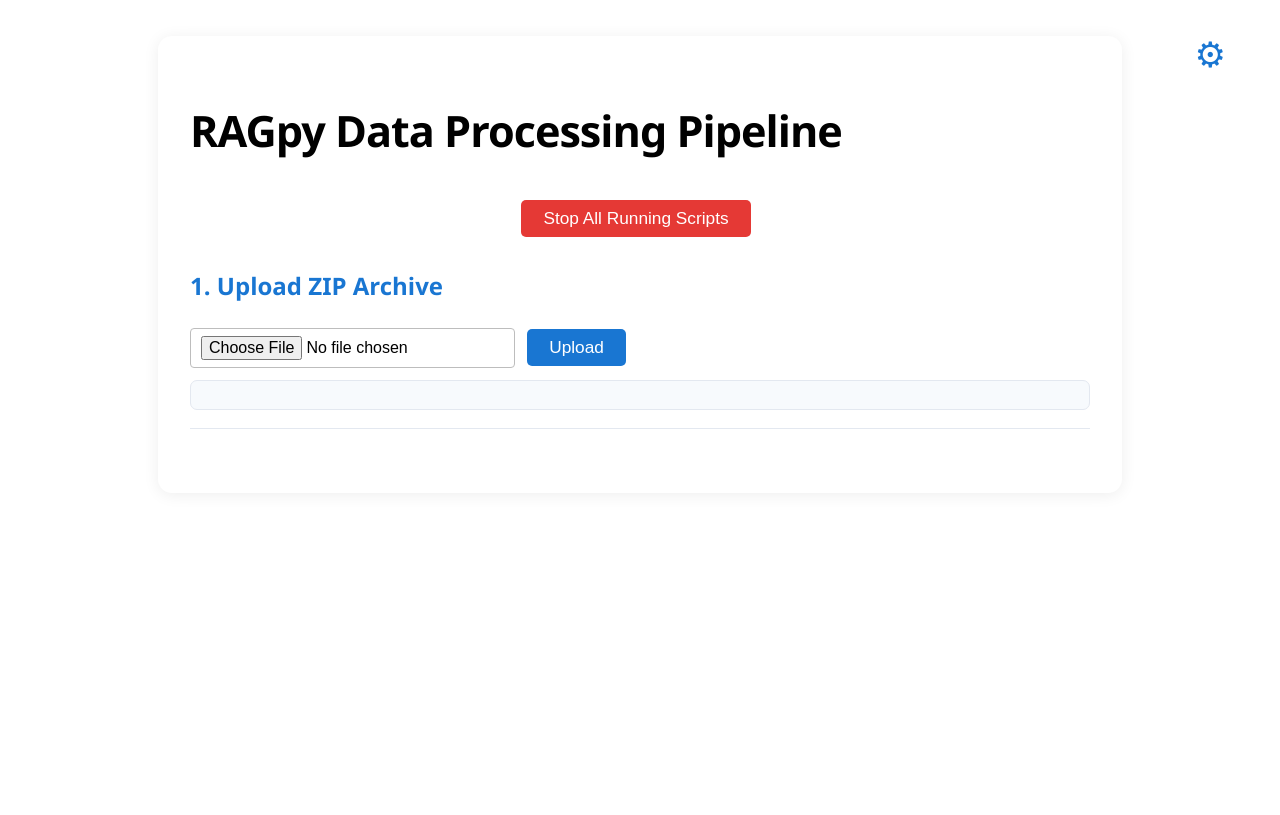
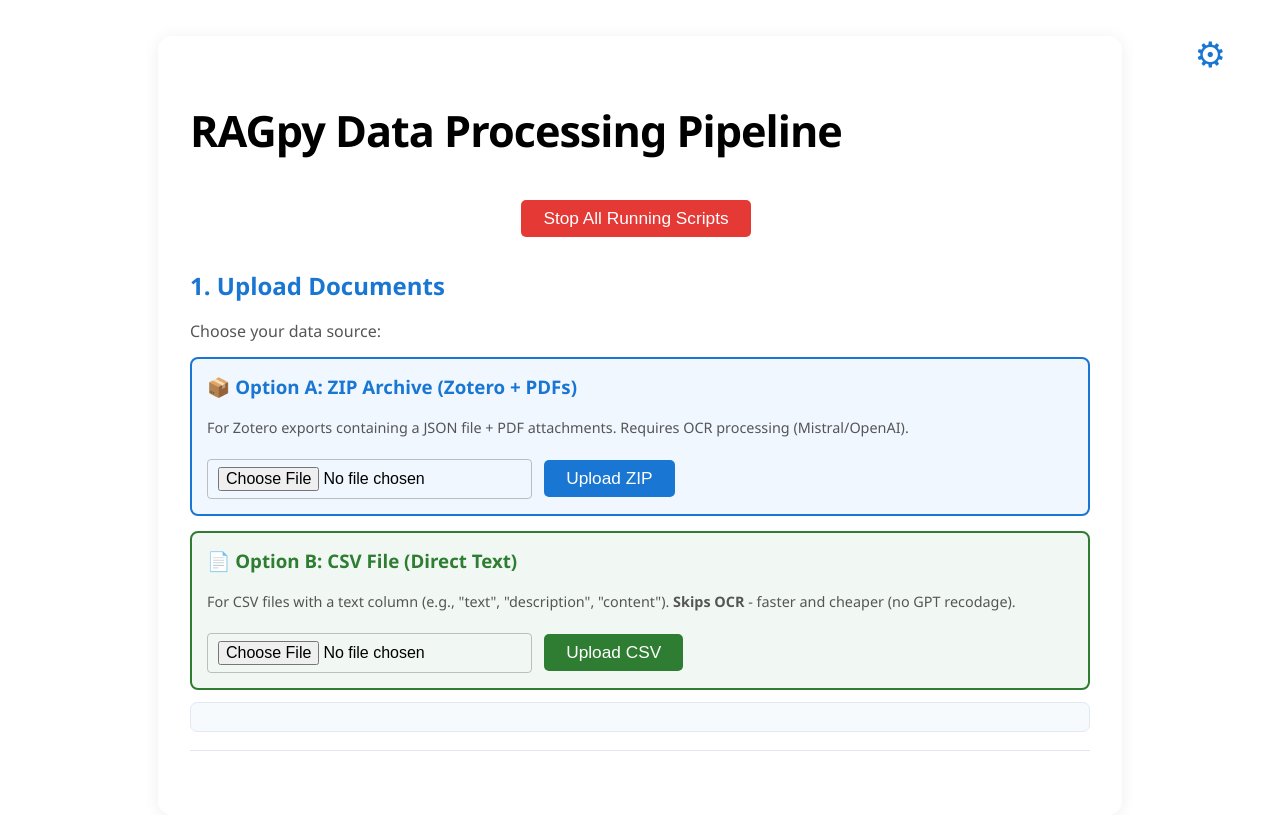
Before and after one commit to MyWebIntelligence/ragpy, a FastAPI app: page / in a window 1280 px wide. Before the commit the page ends 429 px from the top, so only its background shows below. Run offline with FastAPI, Linux system fonts and the light colour scheme.

Commit message:
csv upload feature bis

```diff
--- a/app/main.py
+++ b/app/main.py
@@ -139,6 +139,80 @@ async def upload_zip(file: UploadFile = File(...)):
     relative_processing_path = os.path.relpath(processing_path, UPLOAD_DIR)
     logger.info(f"Returning relative processing path: {relative_processing_path} to client. (Absolute was: {processing_path})")
     return JSONResponse({"path": relative_processing_path, "tree": tree})
+
+@app.post("/upload_csv")
+async def upload_csv_endpoint(file: UploadFile = File(...)):
+    """
+    Upload CSV file for direct ingestion (bypass PDF/OCR).
+    Converts CSV to DataFrame using ingestion.csv_ingestion module,
+    then saves it as output.csv for the pipeline.
+    """
+    # Generate unique directory for this CSV upload
+    unique_id = str(uuid.uuid4().hex)[:8]
+    original_filename, file_extension = os.path.splitext(file.filename)
+
+    # Validate file extension
+    if file_extension.lower() != ".csv":
+        logger.error(f"Invalid file extension for CSV upload: {file_extension}")
+        return JSONResponse(status_code=400, content={"error": "Only .csv files are accepted."})
+
+    dst_dir_name = f"{unique_id}_{original_filename}"
+    dst_dir = os.path.join(UPLOAD_DIR, dst_dir_name)
+
+    os.makedirs(dst_dir, exist_ok=True)
+
+    # Save uploaded CSV temporarily
+    temp_csv_path = os.path.join(dst_dir, f"{original_filename}.csv")
+    try:
+        with open(temp_csv_path, "wb") as f:
+            shutil.copyfileobj(file.file, f)
+        logger.info(f"Uploaded CSV saved to: {temp_csv_path}")
+    except Exception as e:
+        logger.error(f"Failed to save CSV file: {e}")
+        if os.path.exists(dst_dir):
+            shutil.rmtree(dst_dir)
+        return JSONResponse(status_code=500, content={"error": "Failed to save CSV file.", "details": str(e)})
+
+    # Import ingestion module
+    try:
+        import sys
+        if RAGPY_DIR not in sys.path:
+            sys.path.insert(0, RAGPY_DIR)
+        from ingestion import ingest_csv_to_dataframe
+    except ImportError as e:
+        logger.error(f"Failed to import ingestion module: {e}")
+        return JSONResponse(status_code=500, content={"error": "Server configuration error: CSV ingestion module not found.", "details": str(e)})
+
+    # Convert CSV to DataFrame using ingestion module
+    try:
+        logger.info(f"Converting CSV to DataFrame using ingestion module: {temp_csv_path}")
+        df = ingest_csv_to_dataframe(temp_csv_path)
+
+        # Save as output.csv (compatible with pipeline)
+        output_csv_path = os.path.join(dst_dir, "output.csv")
+        df.to_csv(output_csv_path, index=False, encoding="utf-8-sig")
+        logger.info(f"DataFrame saved as output.csv: {output_csv_path}")
+
+        # Delete temporary CSV
+        os.remove(temp_csv_path)
+
+        # Build file tree
+        tree = ["output.csv"]
+
+        relative_processing_path = os.path.relpath(dst_dir, UPLOAD_DIR)
+        logger.info(f"CSV ingestion successful. Returning path: {relative_processing_path}")
+
+        return JSONResponse({
+            "path": relative_processing_path,
+            "tree": tree,
+            "message": f"CSV ingested successfully: {len(df)} rows processed."
+        })
+
+    except Exception as e:
+        logger.error(f"Failed to process CSV: {e}", exc_info=True)
+        if os.path.exists(dst_dir):
+            shutil.rmtree(dst_dir)
+        return JSONResponse(status_code=500, content={"error": "Failed to process CSV file.", "details": str(e)})
 
 @app.post("/stop_all_scripts")
 async def stop_all_scripts():
--- a/app/templates/index.html
+++ b/app/templates/index.html
@@ -128,13 +128,37 @@
       <div id="stopScriptsResult" class="result" style="display: none; margin-top:10px;"></div>
     </div>
 
-    <!-- Step 1: Upload ZIP -->
+    <!-- Step 1: Upload Documents -->
     <section id="upload-section">
-      <h2>1. Upload ZIP Archive</h2>
-      <form id="uploadForm" enctype="multipart/form-data">
-        <input type="file" name="file" accept=".zip" required />
-        <button type="submit">Upload</button>
-      </form>
+      <h2>1. Upload Documents</h2>
+      <p style="color: #555; margin-bottom: 15px;">Choose your data source:</p>
+
+      <!-- Option A: ZIP (Zotero + PDFs) -->
+      <div style="border: 2px solid #1976d2; border-radius: 8px; padding: 15px; margin-bottom: 15px; background: #f0f7ff;">
+        <h3 style="margin-top: 0; color: #1976d2;">📦 Option A: ZIP Archive (Zotero + PDFs)</h3>
+        <p style="font-size: 0.9em; color: #555;">
+          For Zotero exports containing a JSON file + PDF attachments.
+          Requires OCR processing (Mistral/OpenAI).
+        </p>
+        <form id="uploadZipForm" enctype="multipart/form-data">
+          <input type="file" name="file" accept=".zip" required />
+          <button type="submit">Upload ZIP</button>
+        </form>
+      </div>
+
+      <!-- Option B: CSV Direct -->
+      <div style="border: 2px solid #2e7d32; border-radius: 8px; padding: 15px; background: #f1f8f4;">
+        <h3 style="margin-top: 0; color: #2e7d32;">📄 Option B: CSV File (Direct Text)</h3>
+        <p style="font-size: 0.9em; color: #555;">
+          For CSV files with a text column (e.g., "text", "description", "content").
+          <strong>Skips OCR</strong> - faster and cheaper (no GPT recodage).
+        </p>
+        <form id="uploadCsvForm" enctype="multipart/form-data">
+          <input type="file" name="file" accept=".csv" required />
+          <button type="submit" style="background: #2e7d32;">Upload CSV</button>
+        </form>
+      </div>
+
       <div id="uploadResult" class="result"></div>
     </section>
 
@@ -394,11 +418,11 @@
       return `<p>${parts.join(' • ')}</p>`;
     }
 
-    // Step 1: Upload ZIP
-    document.getElementById('uploadForm').addEventListener('submit', async (e) => {
+    // Step 1A: Upload ZIP (Zotero + PDFs)
+    document.getElementById('uploadZipForm').addEventListener('submit', async (e) => {
       e.preventDefault();
       const uploadResult = document.getElementById('uploadResult');
-      uploadResult.textContent = 'Uploading...';
+      uploadResult.textContent = 'Uploading ZIP...';
       const formData = new FormData(e.target);
 
       try {
@@ -409,10 +433,40 @@
         const json = await res.json();
         if (res.ok) {
           currentPath = json.path;
-          uploadResult.innerHTML = `<p>Uploaded to: <strong>${currentPath}</strong></p>`;
+          uploadResult.innerHTML = `<p>✅ ZIP uploaded: <strong>${currentPath}</strong></p><p style="color: #1976d2;">Next: Extract Text & Metadata (Step 2)</p>`;
           document.getElementById('dataframe-section').style.display = 'block';
         } else {
           uploadResult.textContent = 'Error: ' + (json.error || res.statusText);
+        }
+      } catch (err) {
+        uploadResult.textContent = 'Upload failed: ' + err;
+      }
+    });
+
+    // Step 1B: Upload CSV (Direct ingestion)
+    document.getElementById('uploadCsvForm').addEventListener('submit', async (e) => {
+      e.preventDefault();
+      const uploadResult = document.getElementById('uploadResult');
+      uploadResult.textContent = 'Uploading and processing CSV...';
+      const formData = new FormData(e.target);
+
+      try {
+        const res = await fetch('/upload_csv', {
+          method: 'POST',
+          body: formData
+        });
+        const json = await res.json();
+        if (res.ok) {
+          currentPath = json.path;
+          uploadResult.innerHTML = `<p>✅ CSV ingested: <strong>${currentPath}</strong></p><p>${json.message || ''}</p><p style="color: #2e7d32;">CSV processed! Next: Text Chunking (Step 3.1)</p>`;
+          // Skip dataframe section for CSV (already processed)
+          document.getElementById('dataframe-section').style.display = 'none';
+          document.getElementById('initial-chunk-section').style.display = 'block';
+        } else {
+          uploadResult.textContent = 'Error: ' + (json.error || res.statusText);
+          if (json.details) {
+            uploadResult.innerHTML += '<br><small>' + json.details + '</small>';
+          }
         }
       } catch (err) {
         uploadResult.textContent = 'Upload failed: ' + err;
```
Also changed, not shown: .claude/task/WEB_INTERFACE_UPDATE.md (added), README.md.
